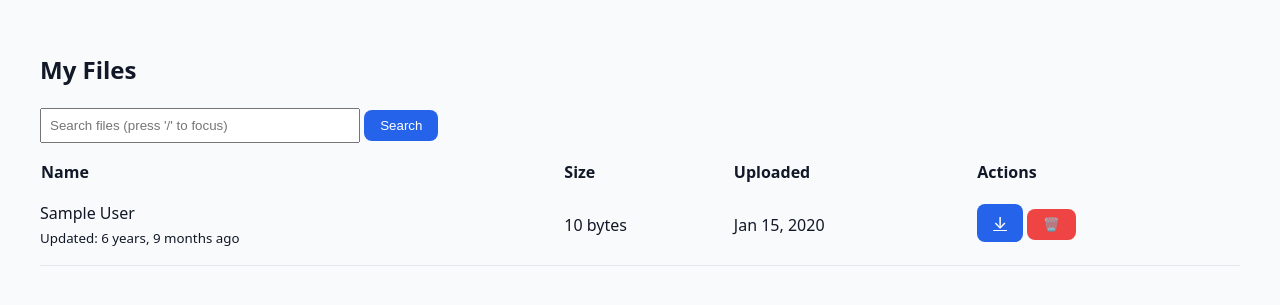
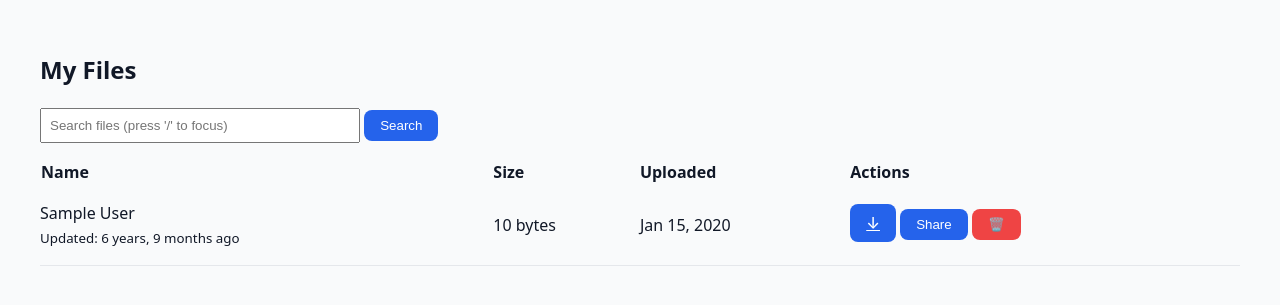
Before and after one commit to farazalisayyed2728/Shard-Vault, a Django app: page /files/my-files/ in a window 1280 px wide. Shown: the part 64-369 px from the top of the page. Run offline with Django 5.2, Linux system fonts and the light colour scheme; a user stored in the database is signed in; tables that the repository leaves empty hold one stand-in row (values such as "Sample post"); parts of the project's set-up code (start-up, migrations or seed data) failed here and were passed over.

Commit message:
temp list.html

```diff
--- a/templates/files/list.html
+++ b/templates/files/list.html
@@ -16,6 +16,10 @@
             <td>{{ file.created_at|date:"M d, Y" }}</td>
             <td>
                 <a href="{% url 'download_file' file.internal_key %}" class="btn">↓</a>
+                <form action="{% url 'create_share_link' file.internal_key %}" method="post" style="display:inline;">
+                    {% csrf_token %}
+                    <button type="submit" class="btn">Share</button>
+                </form>
                 <form action="{% url 'delete_file' file.internal_key %}" method="post" style="display:inline;" onsubmit="return confirm('Move to trash?');">
                     {% csrf_token %}
                     <button type="submit" class="btn" style="background:var(--error-color);">🗑️</button>
```
